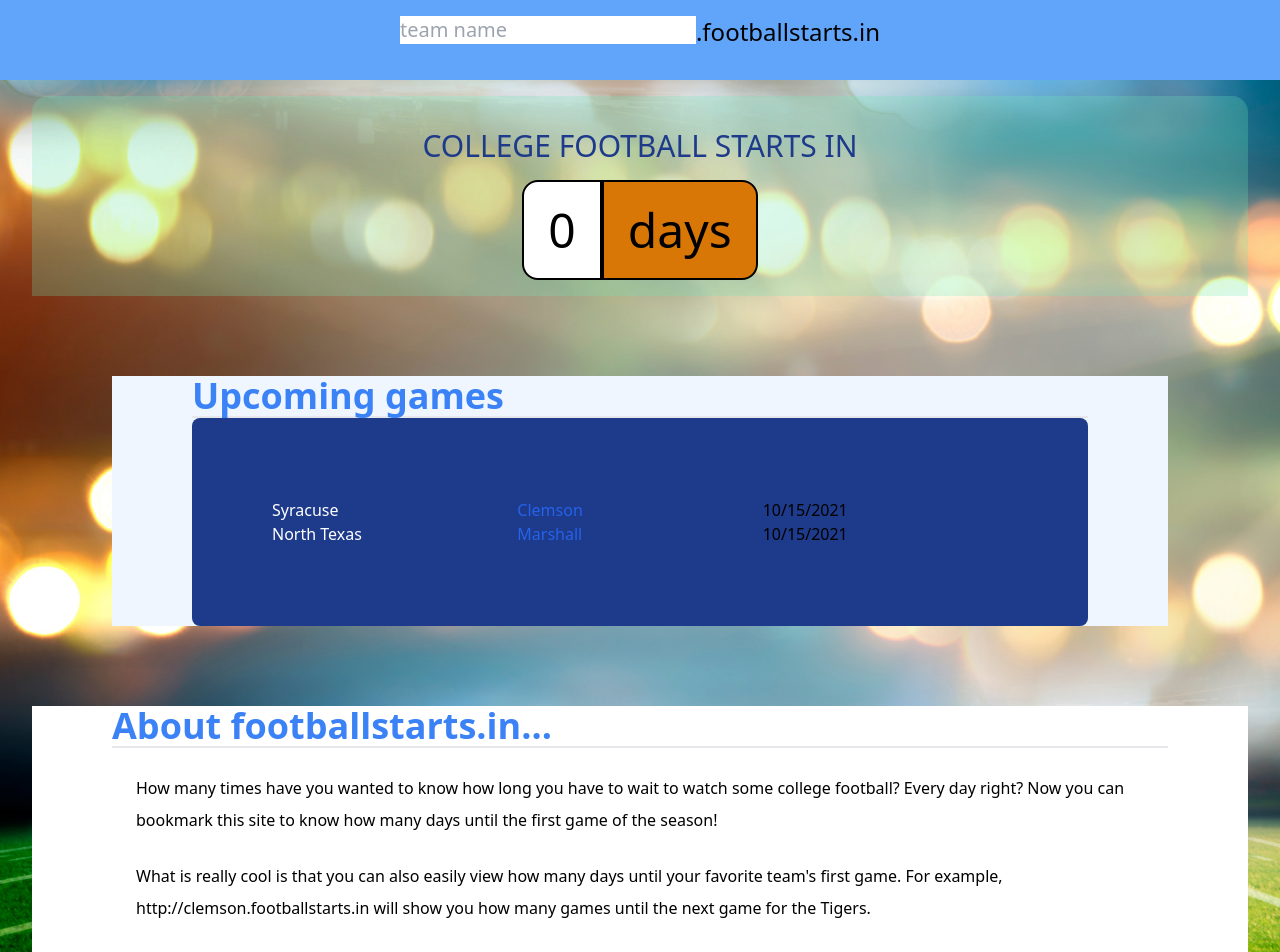
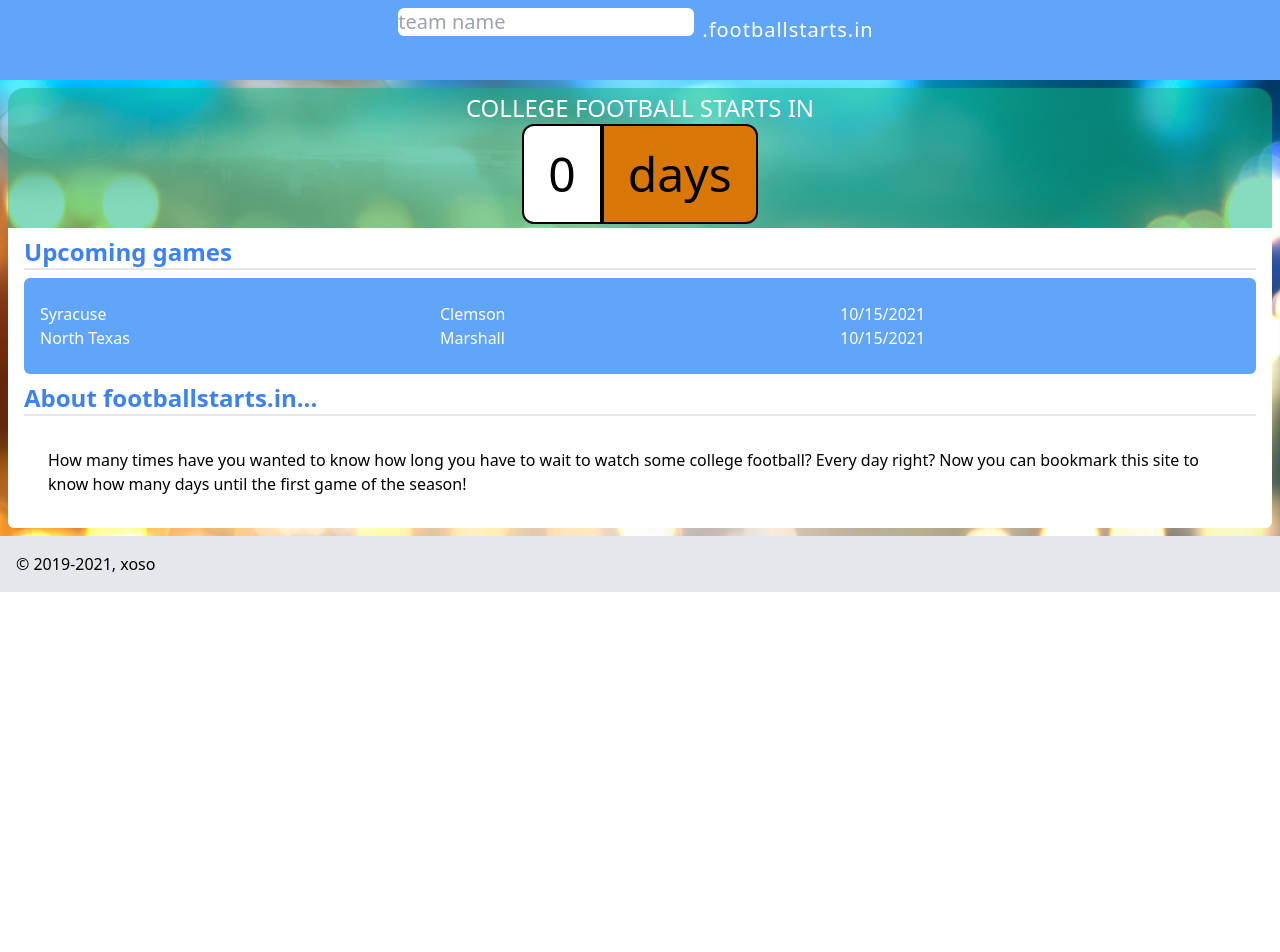
Before and after one commit to andrunix/footballstarts.in.next, a Next.js app: page / in a window 1280 px wide. Shown: the top 952 px of the page. After the commit the page ends 800 px from the top, so only its background shows below. Built offline with nearby package versions, Linux system fonts and the light colour scheme.

Commit message:
Fixing things I broke in the responsive branch.

```diff
--- a/components/about.js
+++ b/components/about.js
@@ -1,24 +1,17 @@
 export default function About() {
   return (
-      <div className="bg-white px-20">
-        <h2 className="text-4xl font-bold border-b-2 text-blue-500">About footballstarts.in...</h2>
+      <div className="bg-white pb-2 rounded-b-md">
+        <div className="bg-white px-4 py-2">
+          <h2 className="text-2xl font-bold border-b-2 text-blue-500">About footballstarts.in...</h2>
+        </div>
 
-        <p className="leading-8 m-6">
+        <div className="bg-white px-4">
+        <div className="m-6">
           How many times have you wanted to know how long you have to wait to watch some
           college football? Every day right? Now you can bookmark this site to know how
           many days until the first game of the season!
-        </p>
-        <p className="leading-8 m-6">
-          What is really cool is that you can also easily view how many days until your
-          favorite team's first game. For example, http://clemson.footballstarts.in will
-          show you how many games until the next game for the Tigers.
-        </p>
-        <p className="leading-8 m-6">
-          Not only that, you can use http://tigers.footballstarts.in to get to that same
-          page. We are also in the midst of adding other aliases for teams as well. For
-          example, for Tennessee, you could use, Volunteers, Vols, or UT to get to
-          http://tennessee.footballstarts.in.
-        </p>
+        </div>
+        </div>
       </div>
   )
 };
--- a/components/autocomplete.js
+++ b/components/autocomplete.js
@@ -1089,6 +1089,8 @@ export default function Autocomplete() {
         setCurrentFocus(currentFocus + 1);
     } else if (event.keyCode == 38) { //up
         setCurrentFocus(currentFocus - 1);
+    } else if (event.keyCode == 27) {
+      setSearchMatches([]);
     } else if (event.keyCode == 13) {
         // If the ENTER key is pressed, prevent the form from being submitted
         event.preventDefault();
@@ -1102,14 +1104,13 @@ export default function Autocomplete() {
 
   return (
     <>
-      <input type="text" className="text-xl align-right"
+      <input type="text" className="text-xl text-gray-800 -p2 rounded-md"
         id="searchtext"
         placeholder="team name"
         onInput={(e) => handleInput(e)}
         onKeyDown={(e) => handleKeyDown(e)}
         />
-        <div id="searchtextautocomplete-list" className="autocomplete-items" >
-
+        <div id="searchtextautocomplete-list" className="autocomplete-items shadow-lg rounded-lg">
           {searchMatches.map((match, idx) => (
             <div key={idx}
               className={currentFocus === idx ? "autocomplete-active" : ""}
--- a/components/countdown.js
+++ b/components/countdown.js
@@ -1,12 +1,12 @@
 export default function Countdown({team, days}) {
   return (
-    <div className="text-black text-center p-4 bg-opacity-25 bg-green-300 rounded-t-2xl">
-      <div className="uppercase text-blue-900 text-center text-bold text-3xl p-4">
+    <div className="text-black text-center p-1 bg-opacity-50 bg-green-500 rounded-t-2xl">
+      <div className="uppercase text-white text-center text-bold text-2xl">
         {team ? team : 'College'} football starts in
       </div>
       <div className="flex text-5xl justify-center">
-          <div className="bg-white border-2 border-black rounded-l-2xl p-6">{days}</div>
-          <div className="bg-yellow-600 border-2 border-black rounded-r-2xl p-6">days</div>
+          <div className="bg-white border-2 border-black rounded-l-xl p-6">{days}</div>
+          <div className="bg-yellow-600 border-2 border-black rounded-r-xl p-6">days</div>
       </div>
     </div>
   )
--- a/components/layout.js
+++ b/components/layout.js
@@ -1,6 +1,5 @@
 import Head from 'next/head';
 import Navbar from './navbar.js';
-// import styles from './layout.module.css';
 
 export default function Layout ({children}) {
   return (
@@ -11,19 +10,17 @@ export default function Layout ({children}) {
         <meta name="description" content="I want to know when the next college football game is." />
         <link rel="icon" href="/favicon.ico" />
       </Head>
+      <Navbar/>
       <div className="bg-hero-pattern w-full h-full bg-no-repeat bg-cover">
-        <Navbar/>
-
-        <div className="px-8 py-4">
+        <div className="p-2">
           {children}
         </div>
-
-        <footer className="bg-gray-200 p-4">
-          <a href="https://xoso.io" target="_blank" rel="noopener noreferrer">
-            Powered by xoso.io
-          </a>
-        </footer>
       </div>
+      <footer className="bg-gray-200 p-4 bg-transparent">
+        <a href="https://xoso.io" target="_blank" rel="noopener noreferrer">
+          &copy; 2019-2021, xoso
+        </a>
+      </footer>
     </>
   )
 };
--- a/components/navbar.js
+++ b/components/navbar.js
@@ -2,15 +2,13 @@ import Autocomplete from './autocomplete.js';
 
 export default function Navbar() {
   return (
-    <div className=" bg-blue-400 p-4 h-20 flex items-stretch place-content-center">
-
-      <div className="place-items-end align-middle">
+    <div className=" bg-blue-400 text-white p-2 h-20 flex justify-center">
+      <div className="place-self-stretch min-w-0">
         <Autocomplete />
       </div>
-      <div className="text-2xl">
+      <div className="invisible sm:visible text-xl tracking-wider p-2 place-self-stretch">
         .footballstarts.in
       </div>
-
     </div>
   )
 }
--- a/components/schedule.js
+++ b/components/schedule.js
@@ -7,7 +7,7 @@ const formatDate = (gameDate) => {
 
 export default function Schedule(props) {
   return (
-    <>
+    <div className="bg-white pb-2 rounded-b-md">
       <div className="bg-white px-4 py-2">
         <h2 className="text-2xl font-bold border-b-2 text-blue-500">Schedule</h2>
       </div>
@@ -16,7 +16,7 @@ export default function Schedule(props) {
         <table className="table-fixed">
           <thead>
             <tr>
-            <th className="w-1/2">Opponent</th>
+              <th className="w-1/2 text-align-left">Opponent</th>
               <th className="w-1/6">Date</th>
               <th className="w-1/6">Score</th>
               <th className="w-1/6">&nbsp;</th>
@@ -38,6 +38,6 @@ export default function Schedule(props) {
           </tbody>
         </table>
       </div>
-    </>
+    </div>
   )
 }
--- a/components/upcominggames.js
+++ b/components/upcominggames.js
@@ -7,10 +7,12 @@ export default function UpcomingGames({schedule}) {
   const firstDate = schedule[0].start_date;
 
   return (
-    <div className="bg-blue-50 px-20 m-20">
-      <h2 className="text-4xl font-bold border-b-2 text-blue-500">Upcoming games</h2>
-
-      <div className="p-20 bg-blue-900 grid grid-cols-3 rounded-lg drop-shadow-lg">
+    <>
+    <div className="bg-white px-4 py-2">
+      <h2 className="text-2xl font-bold border-b-2 text-blue-500">Upcoming games</h2>
+    </div>
+    <div className="bg-white px-4">
+      <div className="px-4 py-6 bg-blue-400 text-white grid grid-cols-3 rounded-md drop-shadow-lg">
         {schedule.filter(game => game.start_date <= firstDate).map(game => (
           <>
           <div key={game.team}>
@@ -20,7 +22,7 @@ export default function UpcomingGames({schedule}) {
           </div>
           <div>
             <Link href={`/teams/${normalizeName(game.away_team)}`}>
-              <a className="text-blue-600 hover:text-blue-900">{game.away_team}</a>
+              <a className="text-white hover:text-blue-50">{game.away_team}</a>
             </Link>
           </div>
           <div>{formatDate(game.start_date)}</div>
@@ -28,5 +30,6 @@ export default function UpcomingGames({schedule}) {
         ))}
       </div>
     </div>
+    </>
   )
 }
--- a/styles/globals.css
+++ b/styles/globals.css
@@ -3,6 +3,7 @@
 @tailwind utilities;
 
 @layer base {
+
   .autocomplete-items {
     position:relative;
     background-color: #fff;
@@ -15,6 +16,7 @@
     right: 0;
     color: rgb(111, 110, 110);
     font-size: 1rem;
+    min-width: 120px;
   }
 
   .autocomplete-active {
@@ -33,6 +35,14 @@
     background-color: #e9e9e9;
   }
 
+  .autocomplete-items div:first-child {
+    border-radius: 5px 5px 0 0;
+  }
+
+  .autocomplete-items div:last-child {
+    border-bottom: none;
+    border-radius: 0 0 5px 5px;
+  }
 
   .W {
     font-weight: bold;
```
Lines whose indentation alone changed are shown as unchanged.
